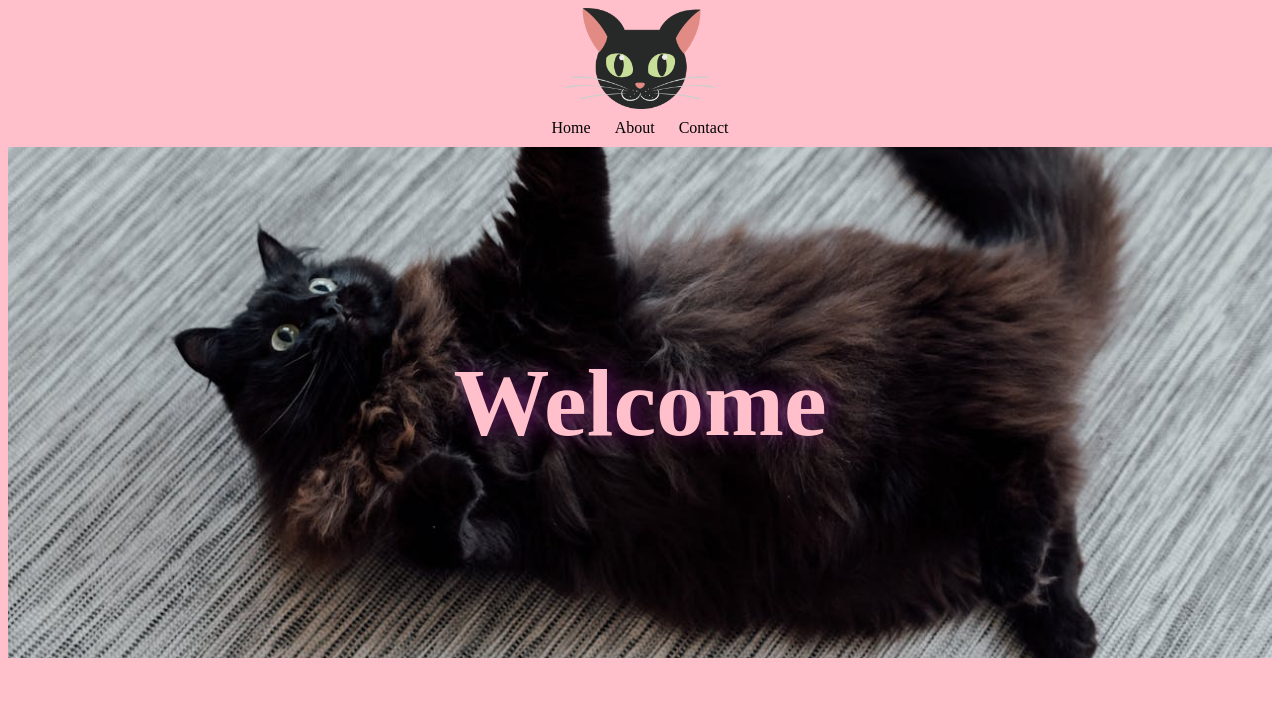
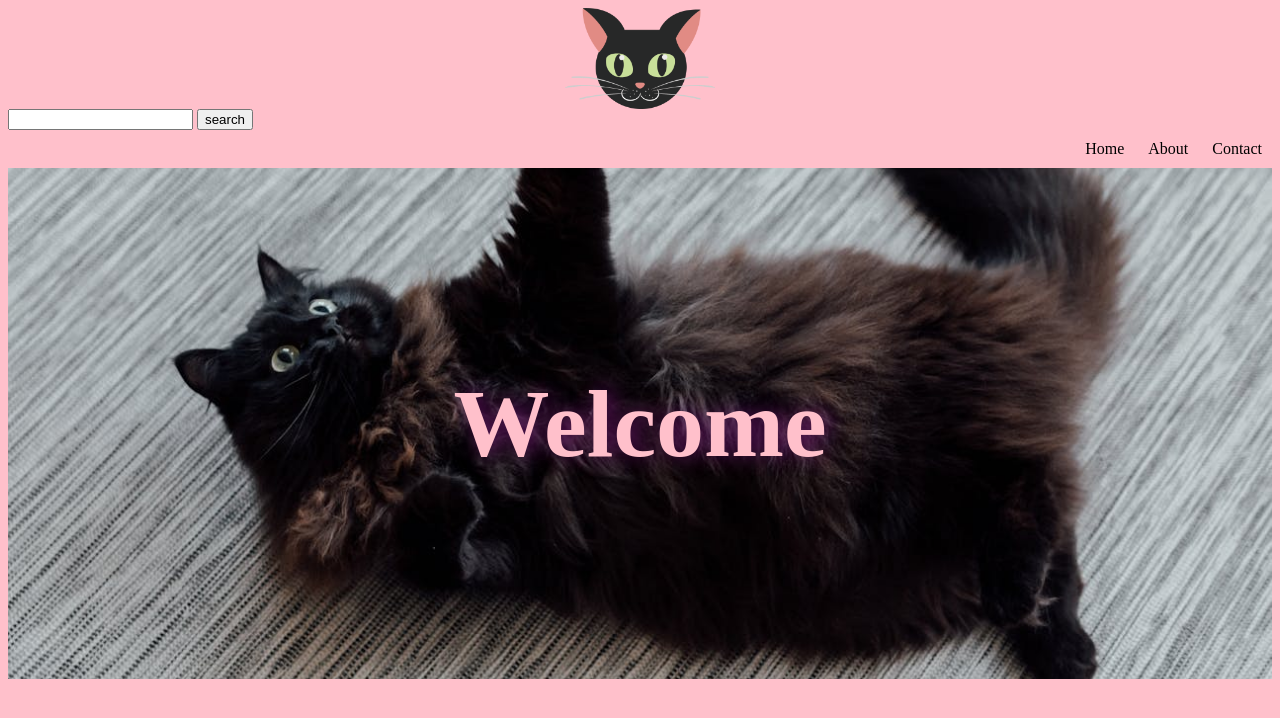
Before and after one commit to Sayuki1/project, a plain HTML site: page index.html in a window 1280 px wide. Drawn offline with Linux system fonts and the light colour scheme.

Commit message:
update css

```diff
--- a/index.html
+++ b/index.html
@@ -10,6 +10,10 @@
 <body>
     <header class="header">
         <img class="logo" src="R.png" alt="bami logo" >
+        <form>
+            <input type="text" name="search-keywords" id=" search"></imput>
+            <button  type="submit"> search</button>
+        </form>
         <nav class="navigation">
             <a href="index.html"> Home </a>
             <a href="about.html"> About </a>
--- a/styles.css
+++ b/styles.css
@@ -7,10 +7,12 @@ body{
     margin:auto;
 }
 .navigation{
-    text-align: center;
+    text-align: right;
 }
 .header{
     background-color: pink;
+    /* display: flex;  */
+    justify-content: space-evenly;
 }
 .navigation a {
     color:rgb(0, 0, 0);
```
